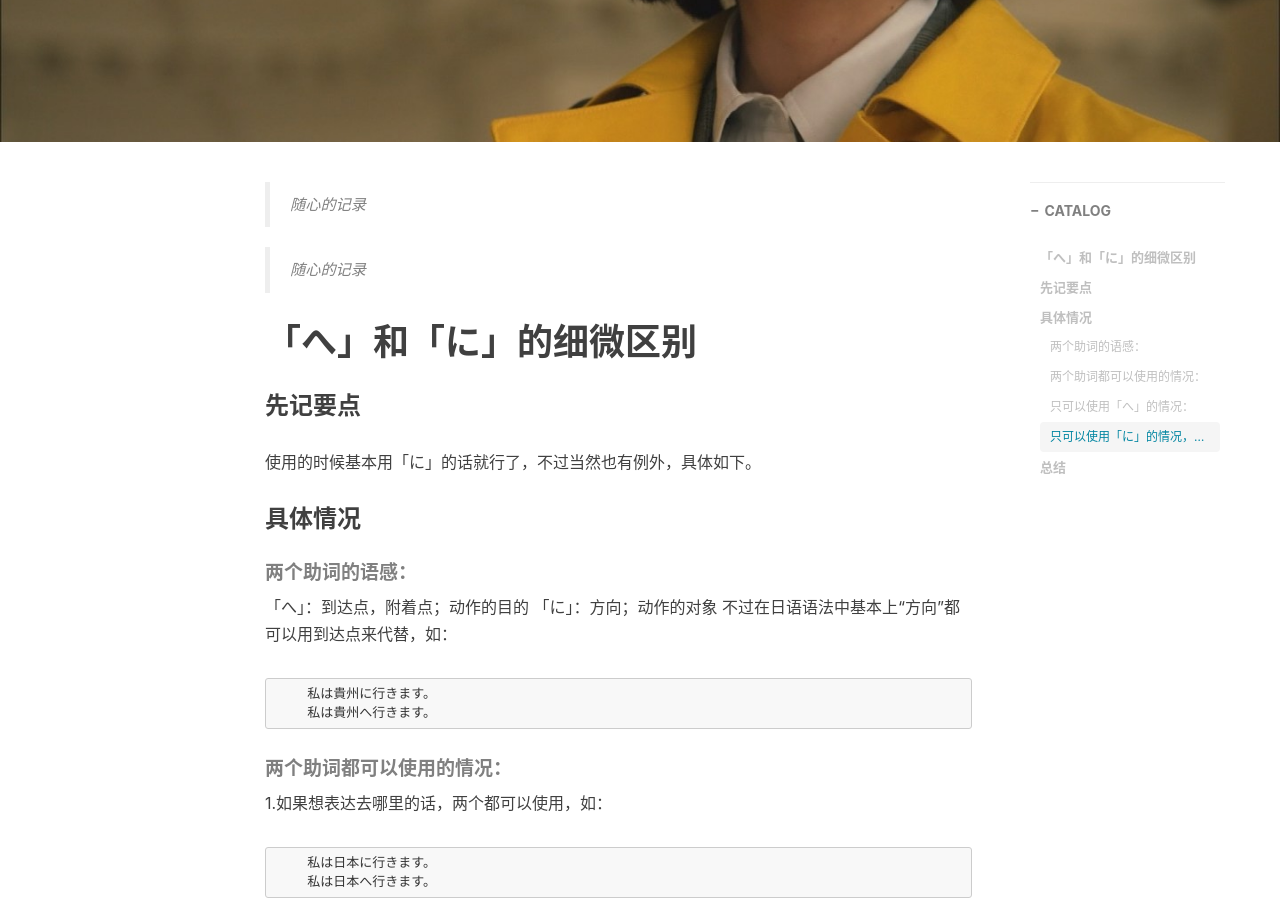
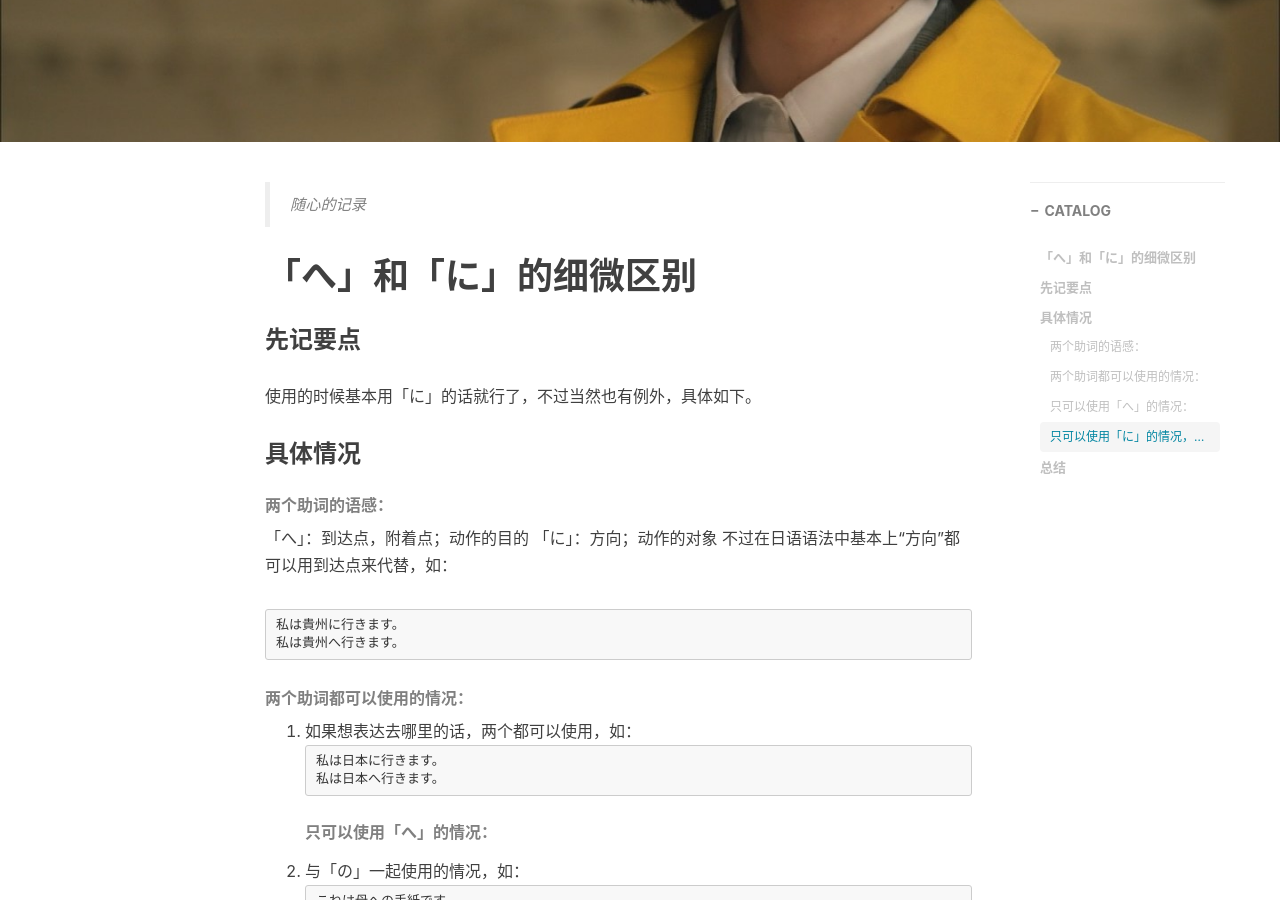
Before and after one commit to thevangit/thevangit.github.io, a Jekyll site: the page built from _posts/2018-12-06-日本語-“へ”和”に“的细微区别.md, in a window 1280 px wide and 900 px high, scrolled down 381 px. Built offline with Jekyll 4.4.1, drawn with Linux system fonts in a browser that asks for light colours; nearby versions of some CDN libraries; comment, search, counter and statistics services are not loaded.

Commit message:
修改了第三篇文章的排版

````diff
--- a/_posts/2018-12-06-日本語-“へ”和”に“的细微区别.md
+++ b/_posts/2018-12-06-日本語-“へ”和”に“的细微区别.md
@@ -15,8 +15,6 @@
 >随心的记录
 
 
->随心的记录
-
 # 「へ」和「に」的细微区别
 ### 先记要点
 
@@ -24,41 +22,41 @@
 
 ### 具体情况
 
-##### 两个助词的语感：
+###### 两个助词的语感：
 「へ」：到达点，附着点；动作的目的
 「に」：方向；动作的对象
  不过在日语语法中基本上“方向”都可以用到达点来代替，如：
  ```
-    私は貴州に行きます。
-    私は貴州へ行きます。
+私は貴州に行きます。
+私は貴州へ行きます。
  ```
-##### 两个助词都可以使用的情况：
-1.如果想表达去哪里的话，两个都可以使用，如：
+###### 两个助词都可以使用的情况：
+1. 如果想表达去哪里的话，两个都可以使用，如：
 ```
-    私は日本に行きます。
-    私は日本へ行きます。
+私は日本に行きます。
+私は日本へ行きます。
 ```
-##### 只可以使用「へ」的情况：
+###### 只可以使用「へ」的情况：
 
 1. 与「の」一起使用的情况，如：
 ```
-    こねは母への手紙です。
+こねは母への手紙です。
 ```
 
 2. 欢迎来到哪里的情况，如：
 ```
-    貴州へようこそ。
+貴州へようこそ。
 ```
 
-##### 只可以使用「に」的情况，如：
+###### 只可以使用「に」的情况，如：
 1. 表达“到达”的时候，如：
 ```
-   私は貴陽に着きました。
+私は貴陽に着きました。
 ```
 2. 表达动作的目的的情况，如：
 ```
-    彼はあぱレストランに食事にいきます。
-    彼はあぱレストランへ食事にいきます。
+彼はあぱレストランに食事にいきます。
+彼はあぱレストランへ食事にいきます。
 ```
 ### 总结
 一般情况下用「に」就可以了，例外情况是「~への」和「~~へようこそ」。
````
Also changed, not shown: _posts/2017-02-15-Git-指令整理（转）.md (+0 -2 lines), _posts/2017-02-16-Git-代码回滚（转）.md (+0 -2 lines), img/bg_LOL_1.jpg (deleted), img/bg_gakki_3.jpg (added).
